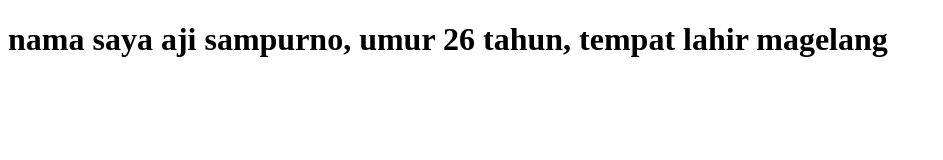
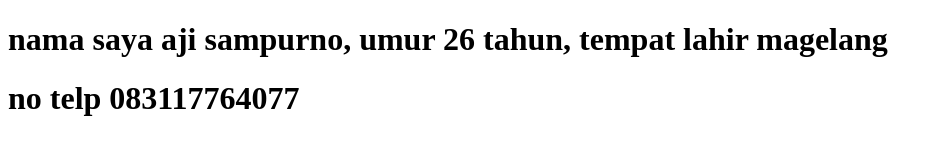
Before and after one commit to Ajisampurno/tugas_git, a plain HTML site: page index.html in a window 1280 px wide. Shown: the whole page, without its empty margins (0-943 px from the left). Drawn offline with Linux system fonts and the light colour scheme.

Commit message:
add no telp

```diff
--- a/index.html
+++ b/index.html
@@ -7,5 +7,6 @@
 </head>
 <body>
     <h1>nama saya aji sampurno, umur 26 tahun, tempat lahir magelang</h1>
+    <h1>no telp 083117764077</h1>
 </body>
 </html>
```
